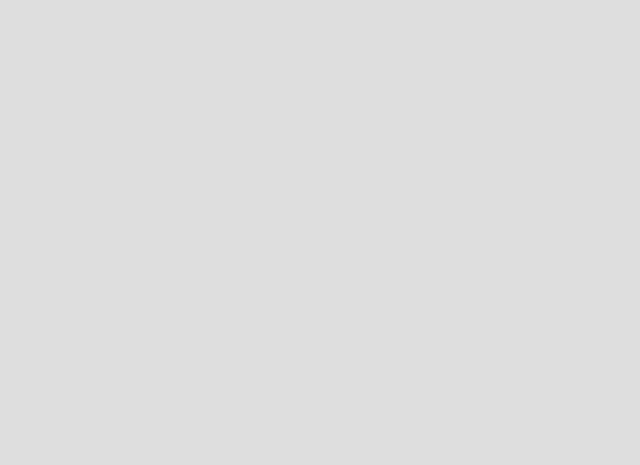
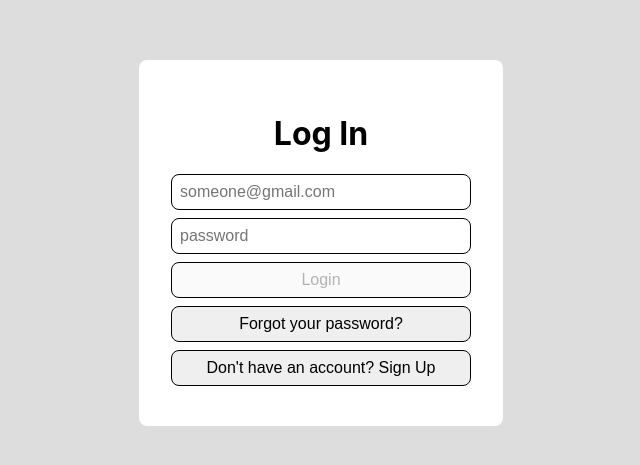
Before and after one commit to TravisH-bot/Authentication, a React (Create React App) app in the folder client/: page /login in a window 1280 px wide. Before the commit this address had no page. Shown: the part 157-622 px from the top of the page, without its empty margins (319-959 px from the left). Built offline with nearby package versions, Linux system fonts and the light colour scheme.

Commit message:
added LoginPage component

```diff
--- a/client/src/Routes.js
+++ b/client/src/Routes.js
@@ -1,11 +1,13 @@
 import { BrowserRouter as Router, Route, Routes } from "react-router-dom";
 import { UserInfoPage } from "./pages/UserInfoPage";
+import LogInPage from "./pages/LoginPage";
 
 export const MyRoutes = () => {
   return (
     <Router>
       <Routes>
         <Route path="/" element={<UserInfoPage />} />
+        <Route path="/login" element={<LogInPage />} />
       </Routes>
     </Router>
   );
--- /dev/null
+++ b/client/src/pages/LoginPage.js
@@ -0,0 +1,43 @@
+import { useState } from "react";
+import { useNavigate } from "react-router-dom";
+
+const LogInPage = () => {
+  const [errorMessage, setErrorMessage] = useState("");
+  const [emailValue, setEmailValue] = useState("");
+  const [passwordValue, setPasswordValue] = useState("");
+
+  const navigate = useNavigate();
+
+  const onLogInClicked = async () => {
+    alert("Log in not implemented yet");
+  };
+
+  return (
+    <div className="content-container">
+      <h1>Log In</h1>
+      {errorMessage && <div className="fail">{errorMessage}</div>}
+      <input
+        value={emailValue}
+        onChange={(e) => setEmailValue(e.target.value)}
+        placeholder="someone@gmail.com "
+      />
+      <input
+        value={passwordValue}
+        onChange={(e) => setPasswordValue(e.target.value)}
+        type="password"
+        placeholder="password"
+      />
+      <button disabled={!emailValue || !passwordValue} onClick={onLogInClicked}>
+        Login
+      </button>
+      <button onClick={() => navigate.push("./forgot-password")}>
+        Forgot your password?
+      </button>
+      <button onClick={() => navigate.push("./signup")}>
+        Don't have an account? Sign Up
+      </button>
+    </div>
+  );
+};
+
+export default LogInPage;
```
